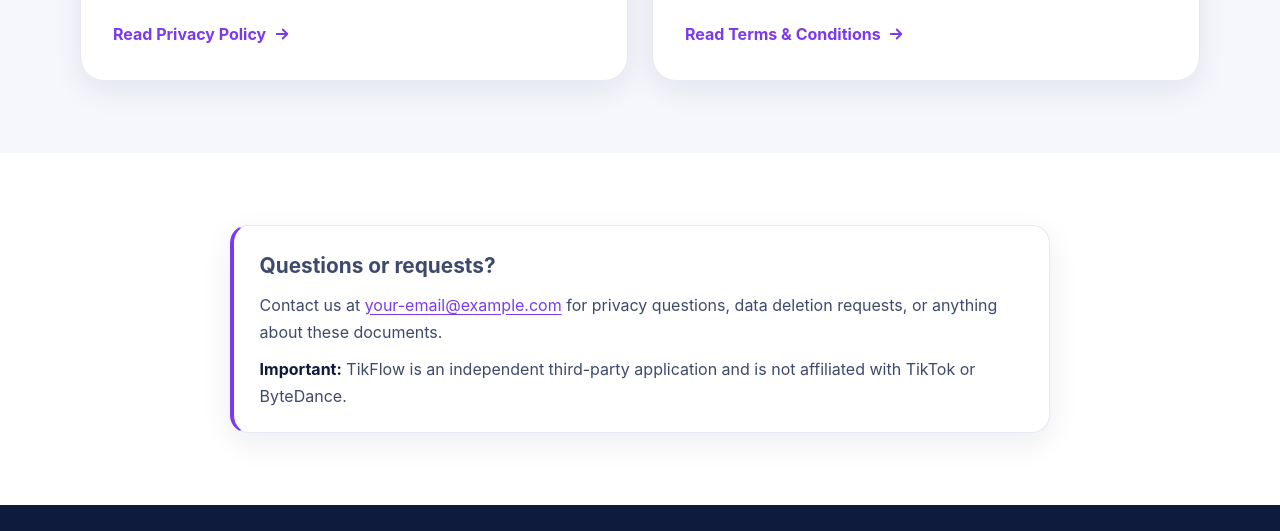
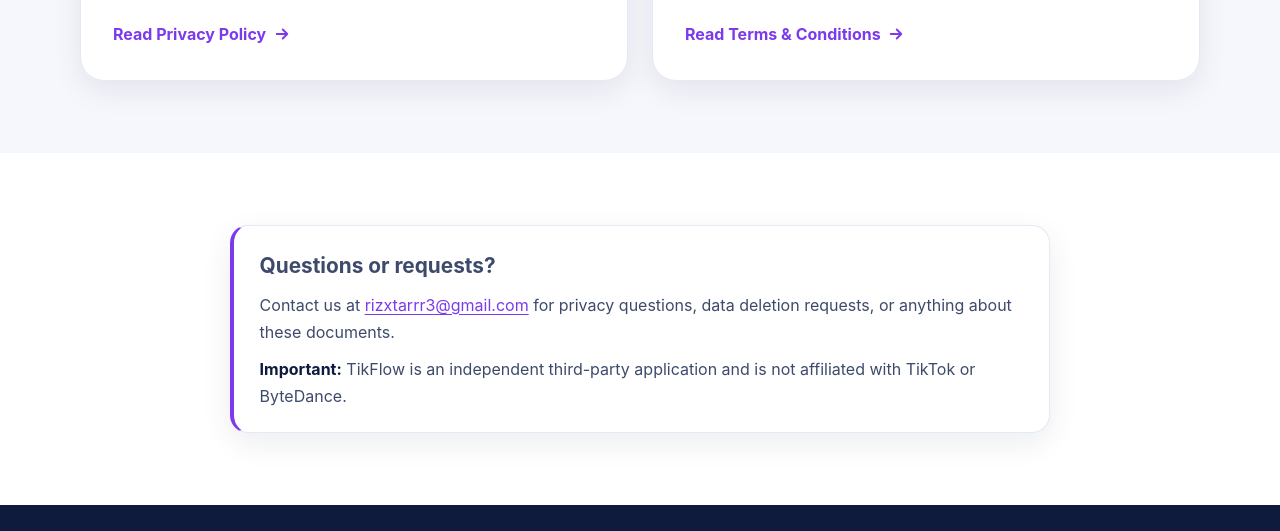
Before and after one commit to rizan3x-git/TikFlow, a plain HTML site: page index.html in a window 1280 px wide. Shown: the part 1130-1661 px from the top of the page. Drawn offline with Linux system fonts and the light colour scheme.

Commit message:
Update index.html

```diff
--- a/index.html
+++ b/index.html
@@ -78,7 +78,7 @@
     <div class="container">
       <div class="notice">
         <h2 id="contact-title" style="margin:0 0 .5rem;font-size:1.3rem">Questions or requests?</h2>
-        <p style="margin:0 0 .6rem">Contact us at <a href="mailto:rizxtarrr3@gmail.com">your-email@example.com</a> for privacy questions, data deletion requests, or anything about these documents.</p>
+        <p style="margin:0 0 .6rem">Contact us at <a href="mailto:rizxtarrr3@gmail.com">rizxtarrr3@gmail.com</a> for privacy questions, data deletion requests, or anything about these documents.</p>
         <p style="margin:0"><strong>Important:</strong> TikFlow is an independent third-party application and is not affiliated with TikTok or ByteDance.</p>
       </div>
     </div>
```
